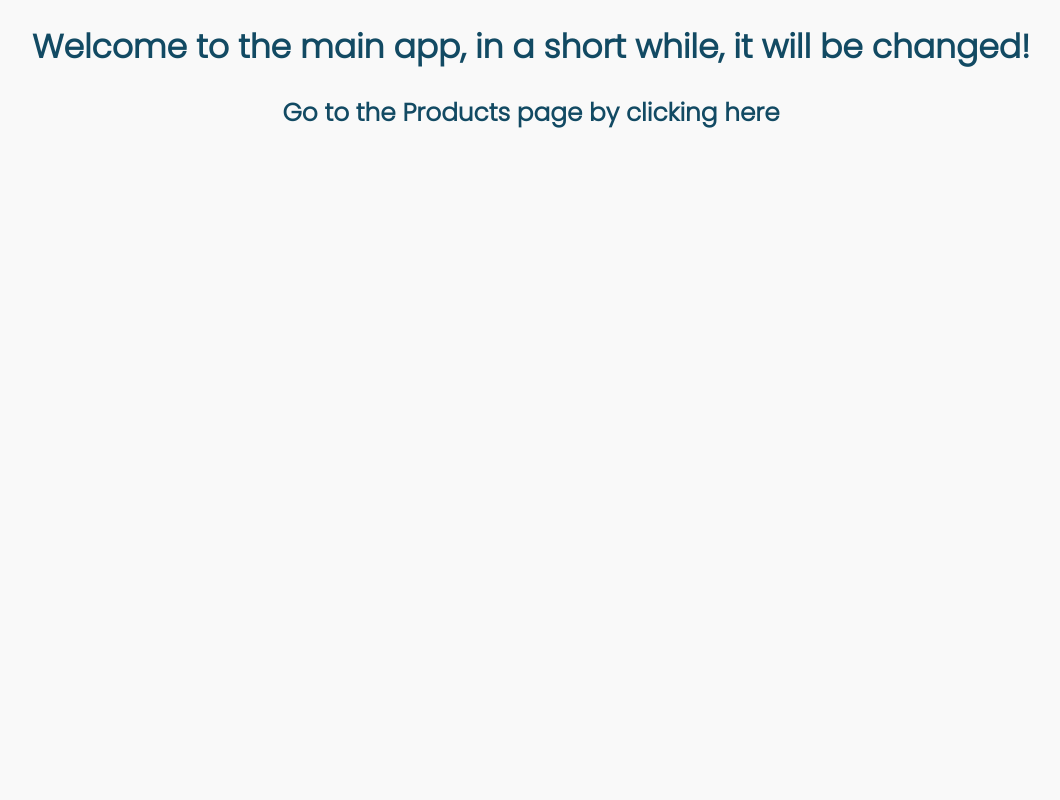
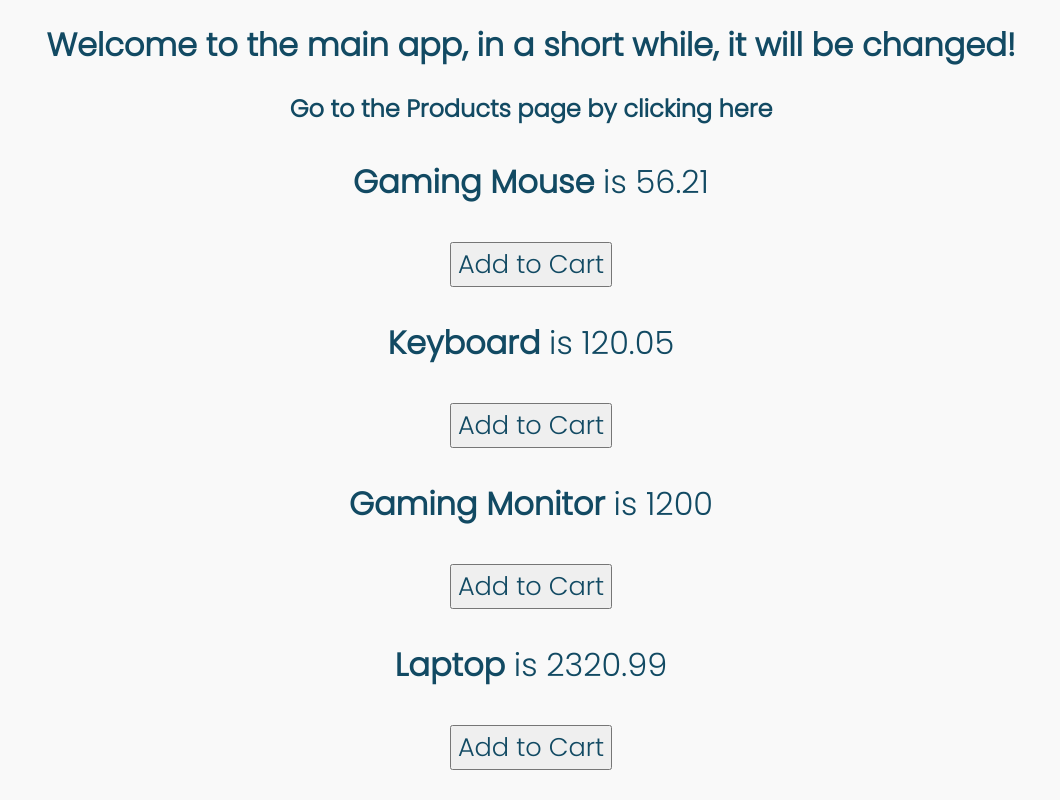
Before and after one commit to Niscolinx/wesycle-next, a Next.js app: page / in a window 1280 px wide. Shown: the whole page, without its empty margins (109-1169 px from the left). Built offline with nearby package versions, Linux system fonts and the light colour scheme.

Commit message:
Working on the functions in context api

```diff
--- a/src/context/globalState.js
+++ b/src/context/globalState.js
@@ -1,25 +1,22 @@
-import React, {useState, useReducer} from 'react'
+import React, { useReducer } from 'react'
 import { shopReducer, ADD_PRODUCT, REMOVE_PRODUCT } from '../context/reducer'
 import ShopContext from '../context/shop-context'
 
 const GlobalState = (props) => {
-    const [state, setState] = useState({
-        products: [
-            { id: 1, title: 'Gaming Mouse', price: 56.21 },
-            { id: 2, title: 'Keyboard', price: 120.05 },
-            { id: 3, title: 'Gaming Monitor', price: 1200.0 },
-            { id: 4, title: 'Laptop', price: 2320.99 },
-        ],
-        cart: [],
-    })
+    const products = [
+        { id: 1, title: 'Gaming Mouse', price: 56.21 },
+        { id: 2, title: 'Keyboard', price: 120.05 },
+        { id: 3, title: 'Gaming Monitor', price: 1200.0 },
+        { id: 4, title: 'Laptop', price: 2320.99 },
+    ]
+    //cart: ['items1', 'item2', 'item3'],
 
-
-    const [cartState, dispatch] = useReducer(shopReducer, { cart: [] })
+    const [cartState, dispatch] = useReducer(shopReducer, {cart: []})
 
     const addProductToCart = (product) => {
         console.log('Just added the product to cart!!', product)
 
-        dispatch({ type: ADD_PRODUCT, product })
+      //  dispatch({ type: ADD_PRODUCT, product })
     }
 
     const removeProductFromCart = (productId) => {
@@ -31,7 +28,7 @@ const GlobalState = (props) => {
     return (
         <ShopContext.Provider
             value={{
-                products: state.products,
+                products,
                 cart: cartState.cart,
                 addProductToCart,
                 removeProductFromCart,
--- a/src/context/reducer.js
+++ b/src/context/reducer.js
@@ -2,11 +2,11 @@ export const ADD_PRODUCT = 'ADD_PRODUCT'
 export const REMOVE_PRODUCT = 'REMOVE_PRODUCT'
 
 const addProductToCart = (product, state) => {
-    console.log('Just added the product to cart!!', product, state)
+    console.log('From the reducer just added the product!!', product, state)
 }
 
 const removeProductFromCart = (productId, state) => {
-    console.log('Removed product from cart', productId, state)
+    console.log('From the reducer Removed product from cart', productId, state)
 }
 
 export const shopReducer = (state, action) => {
--- a/src/context/shop-context.js
+++ b/src/context/shop-context.js
@@ -2,12 +2,12 @@ import React from 'react'
 
 export default React.createContext({
     products: [
-        {id: 1, title: 'Gaming Mouse', price: 56.21},
-        {id: 2, title: 'Keyboard', price: 120.05},
-        {id: 3, title: 'Gaming Monitor', price: 1200.00},
-        {id: 4, title: 'Laptop', price: 2320.99},
+        { id: 1, title: 'Gaming Mouse', price: 56.21 },
+        { id: 2, title: 'Keyboard', price: 120.05 },
+        { id: 3, title: 'Gaming Monitor', price: 1200.0 },
+        { id: 4, title: 'Laptop', price: 2320.99 },
     ],
-    cart: [],
-    addProductToCart: (productId) => {},
-    removeProductFromCart: (productId) => {},
+    cart: ['items1', 'item2', 'item3'],
+    addProductToCart: (product) => {},
+    removeProductFromCart: () => {},
 })
--- a/src/pages/index.js
+++ b/src/pages/index.js
@@ -1,8 +1,11 @@
-import React, { useReducer } from 'react'
+import React, { useContext } from 'react'
 import LinkProps from 'next/link'
 import GlobalState from '../context/globalState'
+import ShopContext from '../context/shop-context'
 
 const App = () => {
+    const context = useContext(ShopContext)
+
     return (
         <GlobalState>
             <div>
@@ -10,7 +13,30 @@ const App = () => {
                     Welcome to the main app, in a short while, it will be
                     changed!
                 </h1>
-                <h2>Go to the Products page by clicking <LinkProps href='/products'>here</LinkProps></h2>
+                <h2>
+                    <LinkProps href='/products'>
+                        Go to the Products page by clicking here
+                    </LinkProps>
+                </h2>
+
+                {context.products.map((item, i) => (
+                    <div key={item + i} style={{ fontSize: '2rem' }}>
+                        <p>
+                            <strong>{item.title}</strong> is {item.price}
+                        </p>
+                        <button
+                            style={{
+                                cursor: 'pointer',
+                                fontSize: '1.6rem',
+                            }}
+                            onClick={
+                                () => context.addProductToCart()
+                            }
+                        >
+                            Add to Cart
+                        </button>
+                    </div>
+                ))}
             </div>
         </GlobalState>
     )
--- a/src/styles/abstract/base.scss
+++ b/src/styles/abstract/base.scss
@@ -11,7 +11,7 @@ body {
 }
 
 body{
-    font-size: 103%;
+    //font-size: 103%;
 }
 a {
     color: inherit;
```
Also changed, not shown: src/pages/products.js (+11 -7 lines).
